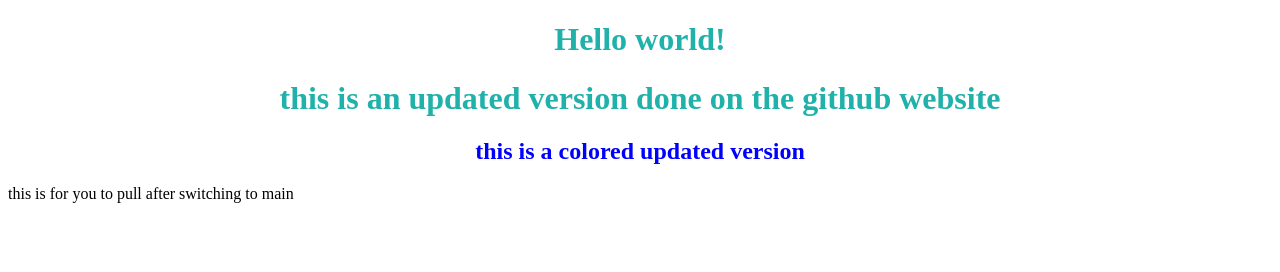
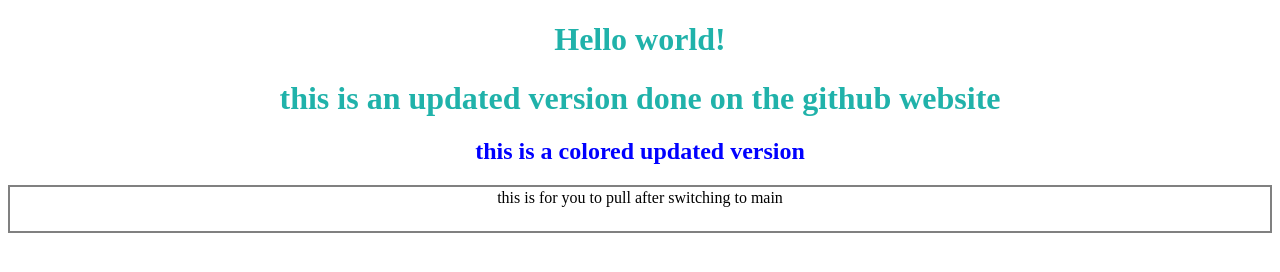
Before and after one commit to nanarules/Gitsummary, a plain HTML site: page index.html in a window 1280 px wide. Drawn offline with Linux system fonts and the light colour scheme.

Commit message:
Add .gitclass styles for layout and appearance

```diff
--- a/CSS/style.css
+++ b/CSS/style.css
@@ -7,3 +7,11 @@ text-align: center;
     color: blue;
 
 }
+
+.gitclass {
+    height: 40px;
+    padding: 2px;
+    border: 2px solid grey;
+    text-align: center;
+
+}
```
